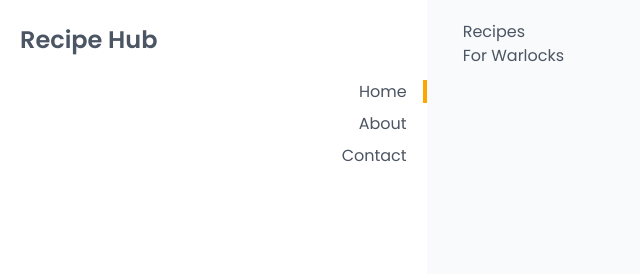
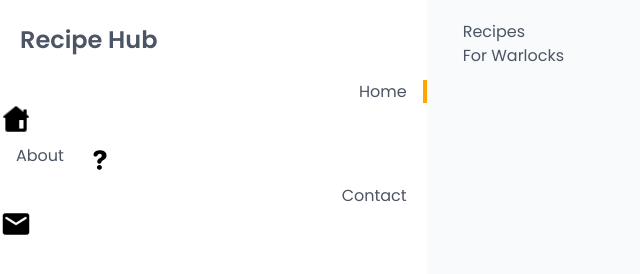
Before and after one commit to i-am-Shekinah/Recipe-Hub, a website: page index.html in a window 1280 px wide. Shown: the whole page, without its empty margins (0-640 px from the left). Drawn offline with Linux system fonts and the light colour scheme.

Commit message:
Move index.html to root dir

```diff
--- a/public/index.html
+++ b/index.html
@@ -6,7 +6,7 @@
   <meta name="viewport" content="width=device-width, initial-scale=1.0">
   <title>Recipe Site</title>
   <link type="image/png" sizes="64x64" rel="icon" href="/public/img/restaurant-icon.png">
-  <link rel="stylesheet" href="/public/styles.css">
+  <link rel="stylesheet" href="./public/styles.css">
 </head>
 
 <body>
@@ -14,18 +14,21 @@
     <header class="bg-white mb-6 lg:mb-0 lg:h-screen lg:col-span-1 text-end">
       <section class="flex lg:flex-none justify-between items-center w-full py-6 px-5">
         <h3 class="font-semibold text-2xl"><a href="#" class="cursor-pointer">Recipe Hub</a></h3>
-        <img src="img/menu-icon.png" alt="Menu icon" class="w-8 h-8 lg:hidden" id="menu-icon">
+        <img src="./public/img/menu-icon.png" alt="Menu icon" class="w-8 h-8 lg:hidden" id="menu-icon">
       </section>
       <nav id="nav">
         <ul class="flex flex-col gap-2">
-          <li><a href="#"
-              class="border-r-4 border-primary px-4 hover:text-gray-900 transition-all duration-300 ease-in">Home</a></span>
+          <li>
+            <a href="#" class="border-r-4 border-primary px-4 hover:text-gray-900 transition-all duration-300 ease-in">Home</a>
+            <img src="./public/img/home-icon.png" alt="home icon" class="w-8 h-8">
           </li>
-          <li><a href="#"
-              class="border-r-4 border-white px-4 hover:text-gray-900 transition-all duration-300 ease-in">About</a>
+          <li class="flex">
+            <a href="#" class="border-r-4 border-white px-4 hover:text-gray-900 transition-all duration-300 ease-in">About</a>
+            <img src="./public/img/about-icon.png" alt="about icon" class="w-8 h-8">
           </li>
-          <li><a href="#"
-              class="border-r-4 border-white px-4 hover:text-gray-900 transition-all duration-300 ease-in">Contact</a>
+          <li>
+            <a href="#" class="border-r-4 border-white px-4 hover:text-gray-900 transition-all duration-300 ease-in">Contact</a>
+            <img src="./public/img/contact-icon.png" alt="contact icon" class="w-8 h-8">
           </li>
         </ul>
       </nav>
@@ -39,7 +42,7 @@
     </main>
   </section>
 
-  <script src="./index.js"></script>
+  <script src="public/index.js"></script>
 </body>
 
 </html>
```
Also changed, not shown: public/img/about-icon.png (added), public/img/contact-icon.png (added), public/img/home-icon.png (added).
